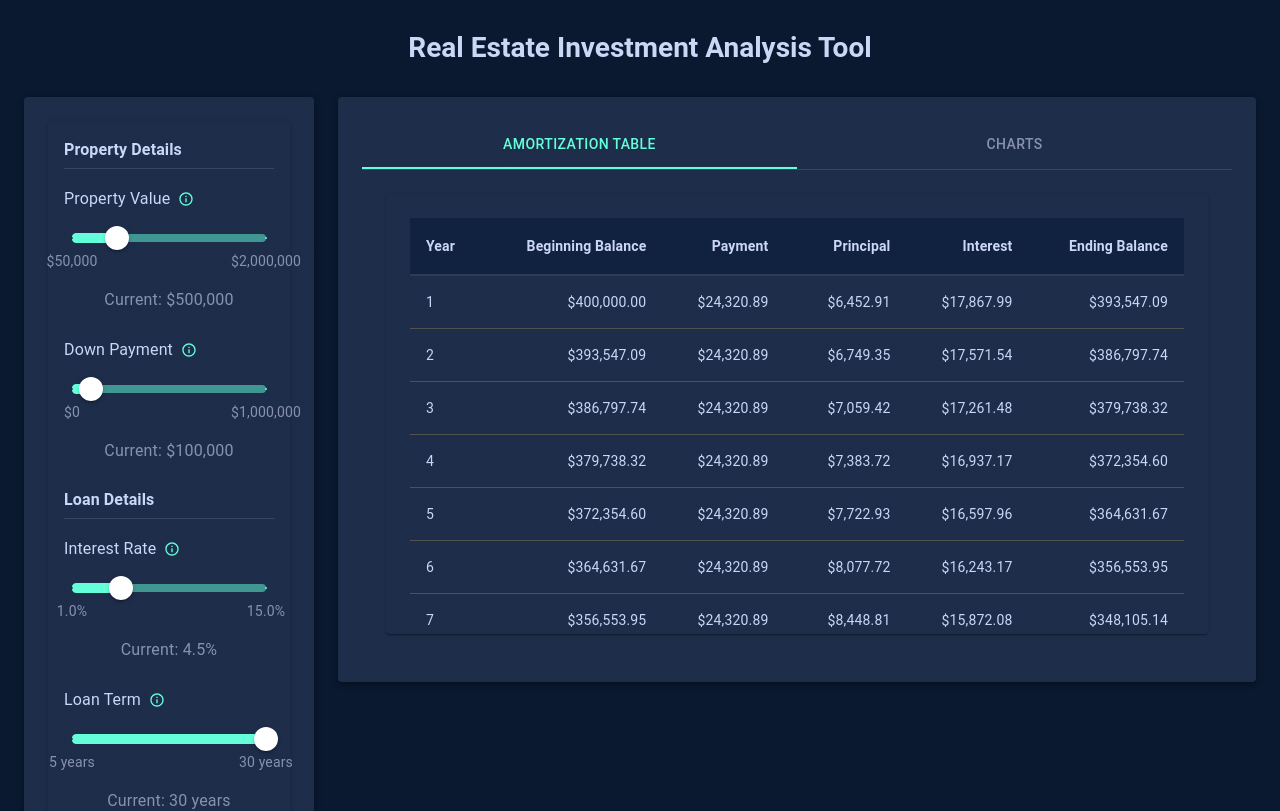
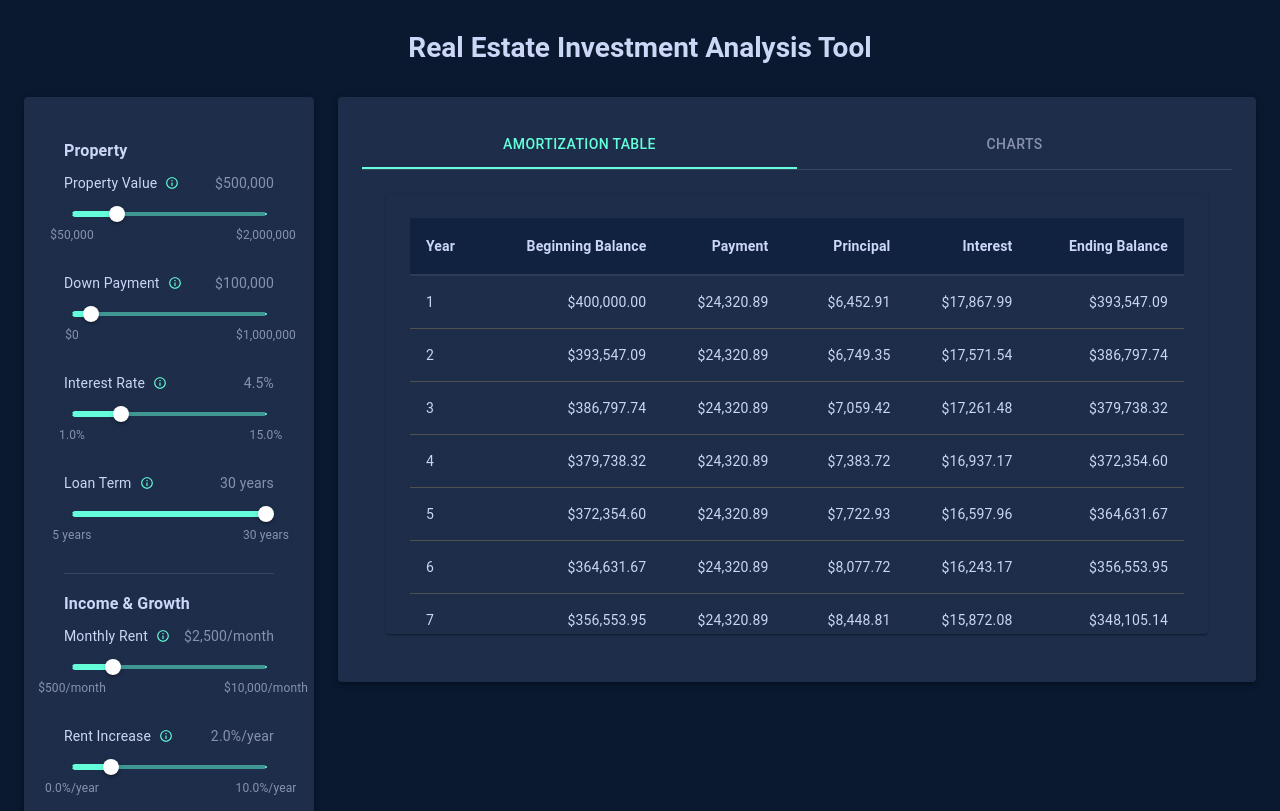
Before and after one commit to kbibireddy/real-estate-investment-app, a Next.js app: page / in a window 1280 px wide. Shown: the top 811 px of the page. Built offline with nearby package versions, Linux system fonts and the light colour scheme.

Commit message:
Improve UI: Optimize control panel layout, enhance chart styling, update color scheme

```diff
--- a/src/components/ControlPanel.tsx
+++ b/src/components/ControlPanel.tsx
@@ -1,7 +1,7 @@
 'use client'
 
 import { useDispatch, useSelector } from 'react-redux'
-import { Box, Paper, Typography, Divider } from '@mui/material'
+import { Box, Paper, Typography, Divider, Grid } from '@mui/material'
 import { RootState } from '@/store/store'
 import { fieldConfig } from '@/config/fieldConfig'
 import NumberInput from './common/NumberInput'
@@ -20,24 +20,16 @@ import {
 
 const sections = [
   {
-    title: 'Property Details',
-    fields: ['propertyValue', 'downPayment']
+    title: 'Property',
+    fields: ['propertyValue', 'downPayment', 'interestRate', 'loanTerm']
   },
   {
-    title: 'Loan Details',
-    fields: ['interestRate', 'loanTerm']
-  },
-  {
-    title: 'Rental Income',
-    fields: ['monthlyRent', 'rentIncrease']
+    title: 'Income & Growth',
+    fields: ['monthlyRent', 'rentIncrease', 'appreciation']
   },
   {
     title: 'Expenses',
     fields: ['propertyTax', 'insurance', 'maintenance']
-  },
-  {
-    title: 'Appreciation',
-    fields: ['appreciation']
   }
 ]
 
@@ -62,28 +54,32 @@ export default function ControlPanel() {
   }
 
   return (
-    <Paper elevation={2} sx={{ p: 2 }}>
+    <Box sx={{ p: 2 }}>
       {sections.map((section, index) => (
-        <Box key={section.title} sx={{ mb: index < sections.length - 1 ? 3 : 0 }}>
-          <Typography variant="h6" gutterBottom>
+        <Box key={section.title} sx={{ mb: index < sections.length - 1 ? 2 : 0 }}>
+          <Typography variant="subtitle1" sx={{ fontWeight: 'bold', mb: 1 }}>
             {section.title}
           </Typography>
-          <Divider sx={{ mb: 2 }} />
+          <Grid container spacing={2}>
             {section.fields.map((fieldName) => {
               const config = fieldConfig[fieldName]
               const value = investment[fieldName as keyof typeof investment]
               return (
+                <Grid item xs={12} key={fieldName}>
                   <NumberInput
-                key={fieldName}
                     id={fieldName}
                     value={value}
                     onChange={getDispatchFunction(fieldName)}
                     {...config}
+                    compact={true}
                   />
+                </Grid>
               )
             })}
+          </Grid>
+          {index < sections.length - 1 && <Divider sx={{ mt: 2 }} />}
         </Box>
       ))}
-    </Paper>
+    </Box>
   )
 }
--- a/src/components/charts/ReLineChart.tsx
+++ b/src/components/charts/ReLineChart.tsx
@@ -6,10 +6,10 @@ import {
   Line,
   XAxis,
   YAxis,
-  CartesianGrid,
   Tooltip,
   Legend,
   ResponsiveContainer,
+  Label
 } from 'recharts'
 import { RootState } from '@/store/store'
 import { calculateAmortization, calculateFutureValue } from '@/utils/calculations'
@@ -24,7 +24,14 @@ interface ChartData {
   [key: string]: number
 }
 
-const COLORS = ['#8884d8', '#82ca9d', '#ffc658', '#ff7300', '#00C49F']
+const COLORS = ['#64ffda', '#8892b0', '#e6edf7', '#0d2140', '#05101f']
+
+const formatValue = (value: number) => {
+  return `$${value.toLocaleString(undefined, {
+    minimumFractionDigits: 0,
+    maximumFractionDigits: 0
+  })}`
+}
 
 export default function ReLineChart({ items, domain }: ReLineChartProps) {
   const investment = useSelector((state: RootState) => state.investment)
@@ -100,19 +107,67 @@ export default function ReLineChart({ items, domain }: ReLineChartProps) {
     <div className="ui container">
       <div style={{ width: '100%', height: 400 }}>
         <ResponsiveContainer>
-          <LineChart data={data}>
-            <CartesianGrid strokeDasharray="3 3" />
-            <XAxis dataKey="year" />
-            <YAxis domain={domain || ['auto', 'auto']} />
-            <Tooltip formatter={(value: number) => `$${value.toFixed(2)}`} />
-            <Legend />
+          <LineChart data={data} margin={{ top: 20, right: 30, left: 20, bottom: 20 }}>
+            <XAxis
+              dataKey="year"
+              stroke="#8892b0"
+              tick={{ fill: '#8892b0' }}
+            >
+              <Label
+                value="Years"
+                position="bottom"
+                offset={0}
+                fill="#8892b0"
+              />
+            </XAxis>
+            <YAxis
+              domain={domain || ['auto', 'auto']}
+              stroke="#8892b0"
+              tick={{ fill: '#8892b0' }}
+              tickFormatter={formatValue}
+            >
+              <Label
+                value="Value ($)"
+                angle={-90}
+                position="left"
+                offset={0}
+                fill="#8892b0"
+              />
+            </YAxis>
+            <Tooltip
+              formatter={(value: number) => formatValue(value)}
+              contentStyle={{
+                backgroundColor: '#0d2140',
+                border: 'none',
+                borderRadius: '4px',
+                color: '#e6edf7'
+              }}
+            />
+            <Legend
+              verticalAlign="top"
+              wrapperStyle={{
+                paddingBottom: '20px',
+                color: '#e6edf7'
+              }}
+            />
             {items.map((item, index) => (
               <Line
                 key={item}
                 type="monotone"
                 dataKey={item}
                 stroke={COLORS[index % COLORS.length]}
+                strokeWidth={2}
                 dot={false}
+                label={{
+                  fill: COLORS[index % COLORS.length],
+                  fontSize: 12,
+                  position: 'top',
+                  formatter: (value: any) => {
+                    // Only show label every 5 years
+                    const year = value.payload.year
+                    return year % 5 === 0 ? formatValue(value.value) : ''
+                  }
+                }}
               />
             ))}
           </LineChart>
--- a/src/components/common/NumberInput.tsx
+++ b/src/components/common/NumberInput.tsx
@@ -8,6 +8,7 @@ interface NumberInputProps extends FieldConfig {
   value: number
   onChange: (value: number) => void
   id: string
+  compact?: boolean
 }
 
 export default function NumberInput({
@@ -20,7 +21,8 @@ export default function NumberInput({
   prefix,
   suffix,
   description,
-  id
+  id,
+  compact = false
 }: NumberInputProps) {
   const formatValue = (value: number) => {
     return `${prefix || ''}${value.toLocaleString(undefined, {
@@ -30,18 +32,38 @@ export default function NumberInput({
   }
 
   return (
-    <Box sx={{ width: '100%', mb: 3 }}>
-      <Box sx={{ display: 'flex', alignItems: 'center', mb: 1 }}>
-        <Typography variant="subtitle1" sx={{ mr: 1 }}>
+    <Box sx={{ width: '100%', mb: compact ? 0 : 3 }}>
+      <Box sx={{
+        display: 'flex',
+        alignItems: 'center',
+        mb: 0.5,
+        justifyContent: 'space-between'
+      }}>
+        <Box sx={{ display: 'flex', alignItems: 'center' }}>
+          <Typography
+            variant={compact ? "body2" : "subtitle1"}
+            sx={{ mr: 1 }}
+          >
             {label}
           </Typography>
           {description && (
             <Tooltip title={description} placement="top">
               <InfoOutlinedIcon
-              sx={{ fontSize: 16, cursor: 'pointer', color: 'primary.main' }}
+                sx={{
+                  fontSize: compact ? 14 : 16,
+                  cursor: 'pointer',
+                  color: 'primary.main'
+                }}
               />
             </Tooltip>
           )}
+        </Box>
+        <Typography
+          variant={compact ? "body2" : "body1"}
+          sx={{ color: 'text.secondary' }}
+        >
+          {formatValue(value)}
+        </Typography>
       </Box>
       <Box sx={{ px: 1 }}>
         <Slider
@@ -60,29 +82,28 @@ export default function NumberInput({
           sx={{
             '& .MuiSlider-markLabel': {
               color: 'text.secondary',
-              fontSize: { xs: '0.75rem', sm: '0.875rem' },
+              fontSize: compact ? '0.75rem' : '0.875rem',
             },
             '& .MuiSlider-valueLabel': {
               backgroundColor: 'primary.main',
               color: 'background.paper',
-              fontSize: { xs: '0.75rem', sm: '0.875rem' },
+              fontSize: compact ? '0.75rem' : '0.875rem',
               padding: '0.5rem',
               borderRadius: '4px',
+            },
+            '& .MuiSlider-thumb': {
+              width: compact ? 16 : 20,
+              height: compact ? 16 : 20,
+            },
+            '& .MuiSlider-track': {
+              height: compact ? 4 : 6,
+            },
+            '& .MuiSlider-rail': {
+              height: compact ? 4 : 6,
             },
           }}
         />
       </Box>
-      <Typography
-        variant="body2"
-        align="center"
-        sx={{
-          mt: 1,
-          color: 'text.secondary',
-          fontSize: { xs: '0.875rem', sm: '1rem' }
-        }}
-      >
-        Current: {formatValue(value)}
-      </Typography>
     </Box>
   )
 }
--- a/tailwind.config.js
+++ b/tailwind.config.js
@@ -9,11 +9,12 @@ module.exports = {
       colors: {
         primary: '#64ffda',
         background: {
-          start: '#0a192f',
-          end: '#112240',
+          start: '#05101f',
+          end: '#0a192f',
+          paper: '#0d2140',
         },
         text: {
-          primary: '#ccd6f6',
+          primary: '#e6edf7',
           secondary: '#8892b0',
         },
       },
```
Lines whose indentation alone changed are shown as unchanged.
